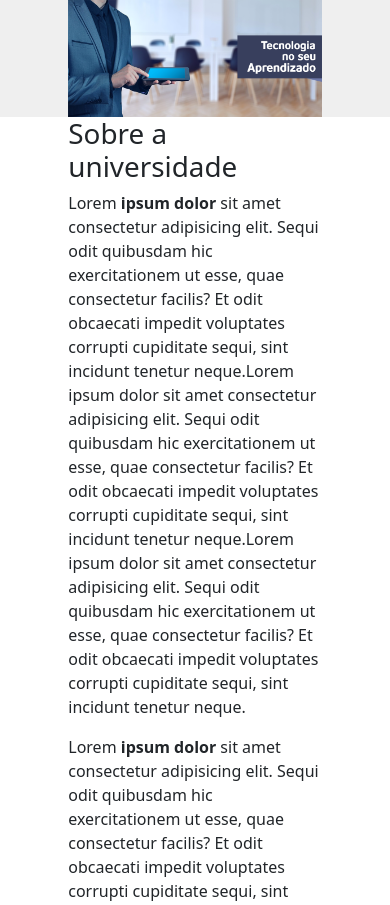
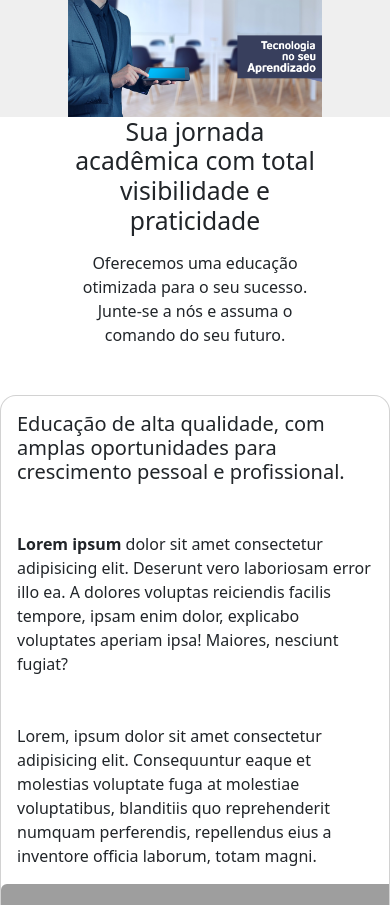
Before and after one commit to yrnThiago/Desafio_2, a Flask app: page /home in a window 390 px wide. Shown: the part 153-1058 px from the top of the page. Run offline with Flask 3, Linux system fonts and the light colour scheme; some libraries are stand-ins or nearby versions; grey boxes are pictures that could not be loaded.

Commit message:
feat: add text and cards

```diff
--- a/app/templates/home.html
+++ b/app/templates/home.html
@@ -10,8 +10,28 @@
         </div>
 
         <div class="apresentacao__conteudo__texto">
-            {{ about_university | safe }}
+            <div>
+                <h2 class="apresentacao__conteudo__texto_title text-center">Sua jornada acadêmica com total visibilidade e praticidade</h2>
+                <p class="apresentacao__conteudo__texto_subtitle text-center mt-3 mb-5">Oferecemos uma educação otimizada para o seu sucesso. Junte-se a nós e assuma o comando do seu futuro.</p>
+            </div>
         </div>
-        </section>
-    </main>
+    </section>
+
+    <section class="cards_vantagens d-flex justify-content-center">
+        <div class="cards_vantagens__card card mb-3 rounded-4">
+            <div class="row g-0">
+                <div class="col-md-8">
+                    <div class="card-body">
+                        <h5 class="card-title">Educação de alta qualidade, com amplas oportunidades para crescimento pessoal e profissional.</h5>
+                        <p class="card-text mt-5"><strong>Lorem ipsum</strong> dolor sit amet consectetur adipisicing elit. Deserunt vero laboriosam error illo ea. A dolores voluptas reiciendis facilis tempore, ipsam enim dolor, explicabo voluptates aperiam ipsa! Maiores, nesciunt fugiat? </p>
+                        <p class="card-text mt-5">Lorem, ipsum dolor sit amet consectetur adipisicing elit. Consequuntur eaque et molestias voluptate fuga at molestiae voluptatibus, blanditiis quo reprehenderit numquam perferendis, repellendus eius a inventore officia laborum, totam magni.</p>
+                    </div>
+                </div>
+                <div class="col-md-4">
+                    <img src="..." class="img-fluid rounded-start" alt="...">
+                </div>
+            </div>
+        </div>
+    </section>
+</main>
 {% endblock %}
```
